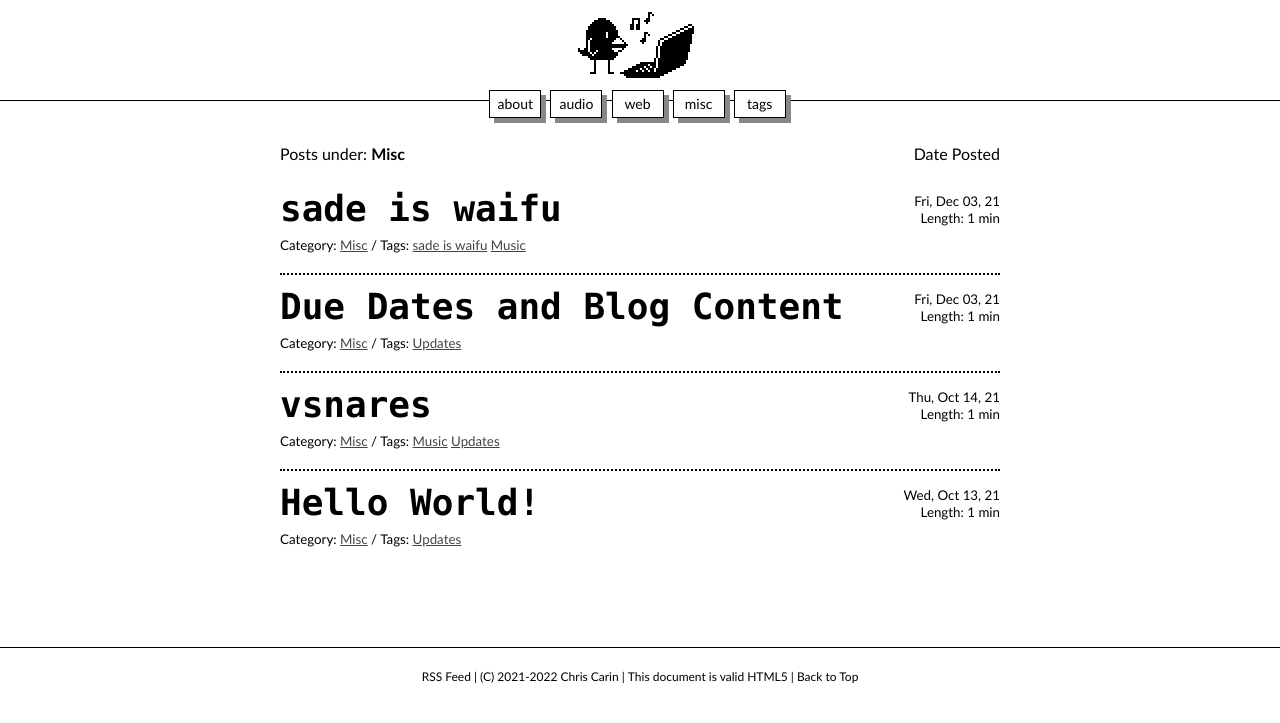
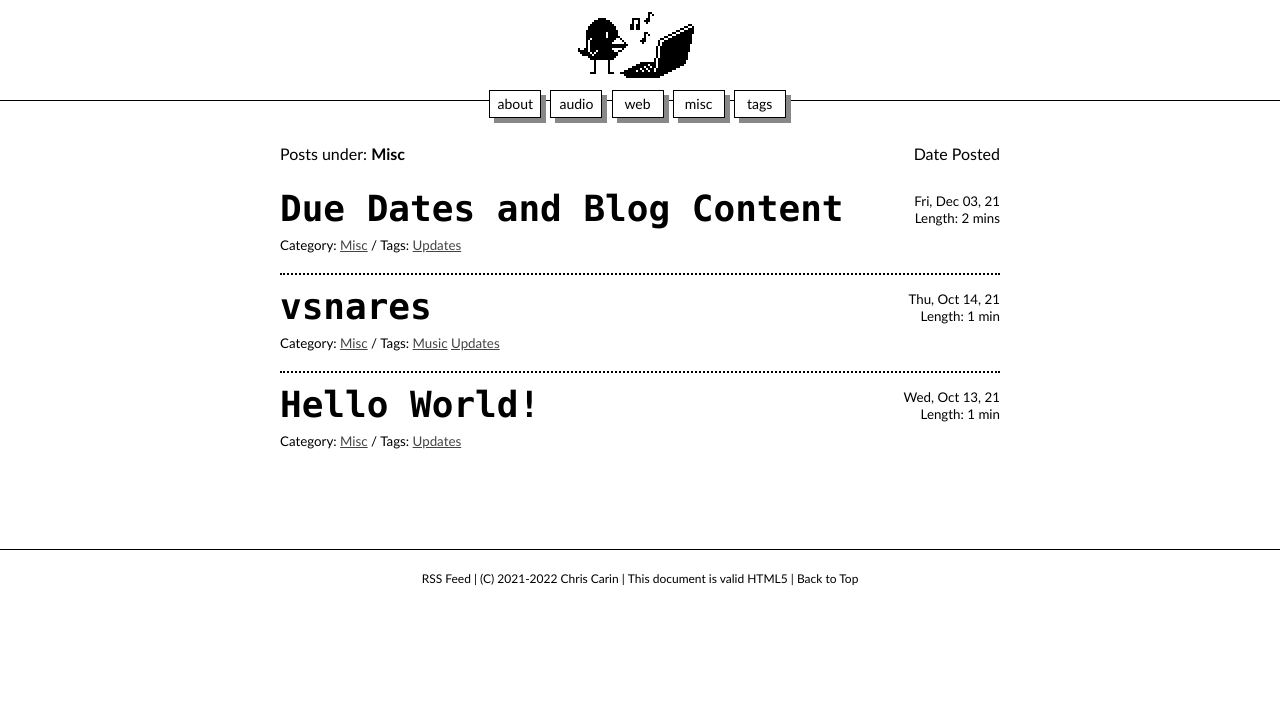
Before and after one commit to cheesoup/GRPH, a Jekyll site: the page built from misc.md, in a window 1280 px wide. Shown: the top 723 px of the page. Built offline with Jekyll 4.4.1, drawn with Linux system fonts in a browser that asks for light colours.

Commit message:
sade is waifu

```diff
--- a/_posts/2021-12-04-sade-is-waifu.md
+++ /dev/null
@@ -1,10 +0,0 @@
----
-title: sade is waifu
-layout: post
-tag: [sade is waifu, Music]
-date: Dec. 3rd, 2021
-categories: [Misc]
----
-
-If you dislike this song, you are incorrect.
-{% include youtube.html id='MmOau-PMWJk' caption="sade is waifu" %}
```
Also changed, not shown: _posts/2021-12-04-due-dates-and-blog-content.md (+4 -1 lines), 13 other files.
